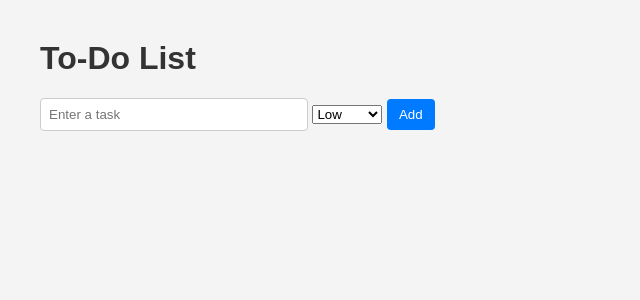
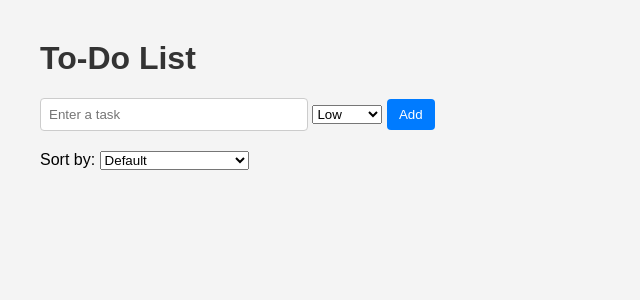
Before and after one commit to zakiyahalfaruq/todo-app, a Flask app: page / in a window 1280 px wide. Shown: the top 300 px of the page, without its empty margins (0-640 px from the left). Run offline with Flask 3, Linux system fonts and the light colour scheme.

Commit message:
Added sorting by priority via dropdown menu

```diff
--- a/app.py
+++ b/app.py
@@ -6,13 +6,23 @@ tasks = []
 
 @app.route('/')
 def index():
-    return render_template('index.html', tasks=tasks)
+    sort = request.args.get('sort')
+    sorted_tasks = tasks.copy()
+
+    if sort =='priority-high':
+        priority_order = {'high': 3, 'medium': 2, 'low': 1}
+        sorted_tasks.sort(key=lambda task: priority_order.get(task['priority'], 0), reverse=True)
+    elif sort == 'priority-low':
+        priority_order = {'high': 3, 'medium': 2, 'low': 1}
+        sorted_tasks.sort(key=lambda task: priority_order.get(task['priority'], 0))
+    return render_template('index.html', tasks=sorted_tasks)
 
 @app.route('/add', methods=['POST'])
 def add_task():
     task_text = request.form.get('task')
+    priority = request.form.get('priority')
     if task_text:
-        tasks.append({'text': task_text, 'completed': False})
+        tasks.append({'text': task_text,'completed': False,'priority': priority})
     return redirect(url_for('index'))
 
 @app.route('/delete/<int:task_index>', methods=['POST'])
--- a/templates/index.html
+++ b/templates/index.html
@@ -15,6 +15,15 @@
             <option value="high">High</option>
         </select>
         <button type="submit">Add</button>
+    </form>
+
+    <form method="GET" action="/">
+        <label for="sort">Sort by:</label>
+        <select name="sort" id="sort" onchange="this.form.submit()">
+            <option value="">Default</option>
+            <option value="priority-high" {% if request.args.get('sort') == 'priority-high' %}selected{% endif %}>Priority (High → Low)</option>
+            <option value="priority-low" {% if request.args.get('sort') == 'priority-low' %}selected{% endif %}>Priority (Low → High)</option>
+        </select>
     </form>
 
     <ul>
```
